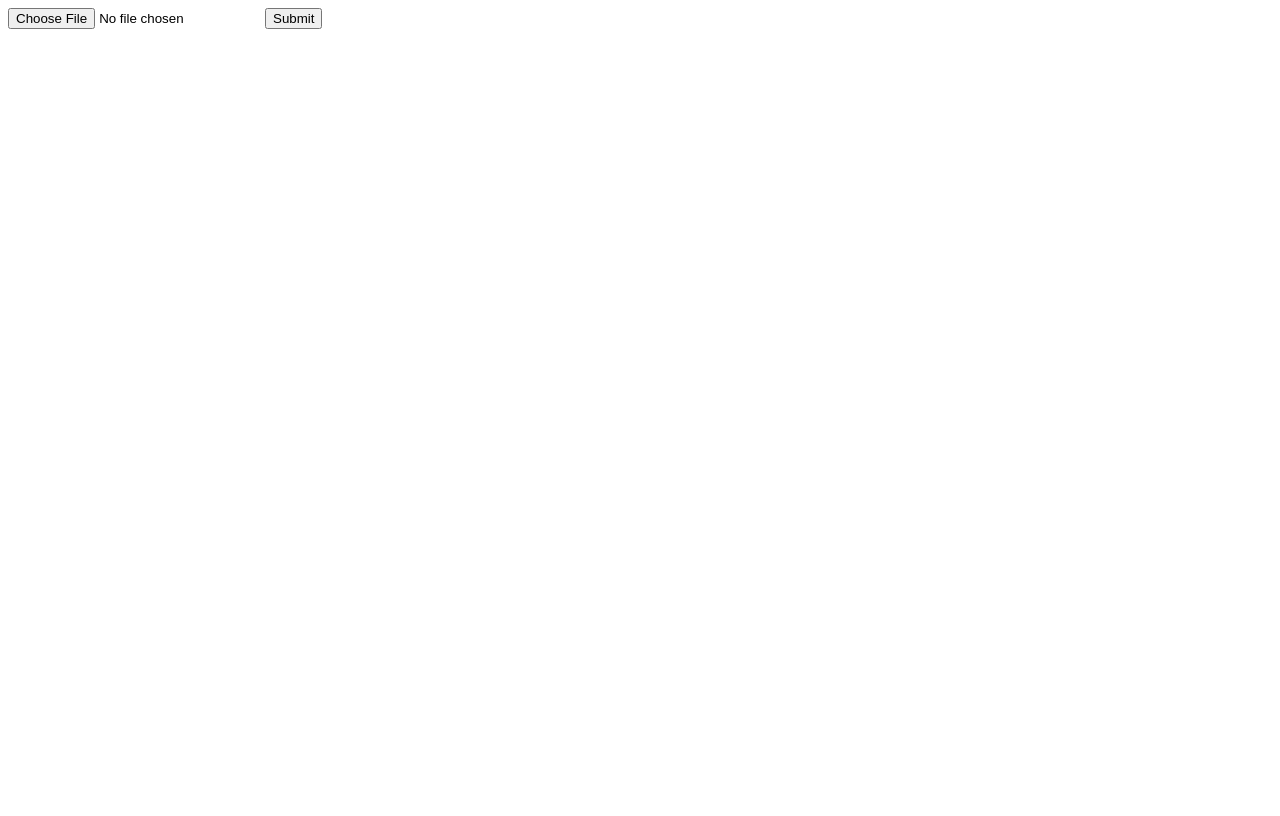
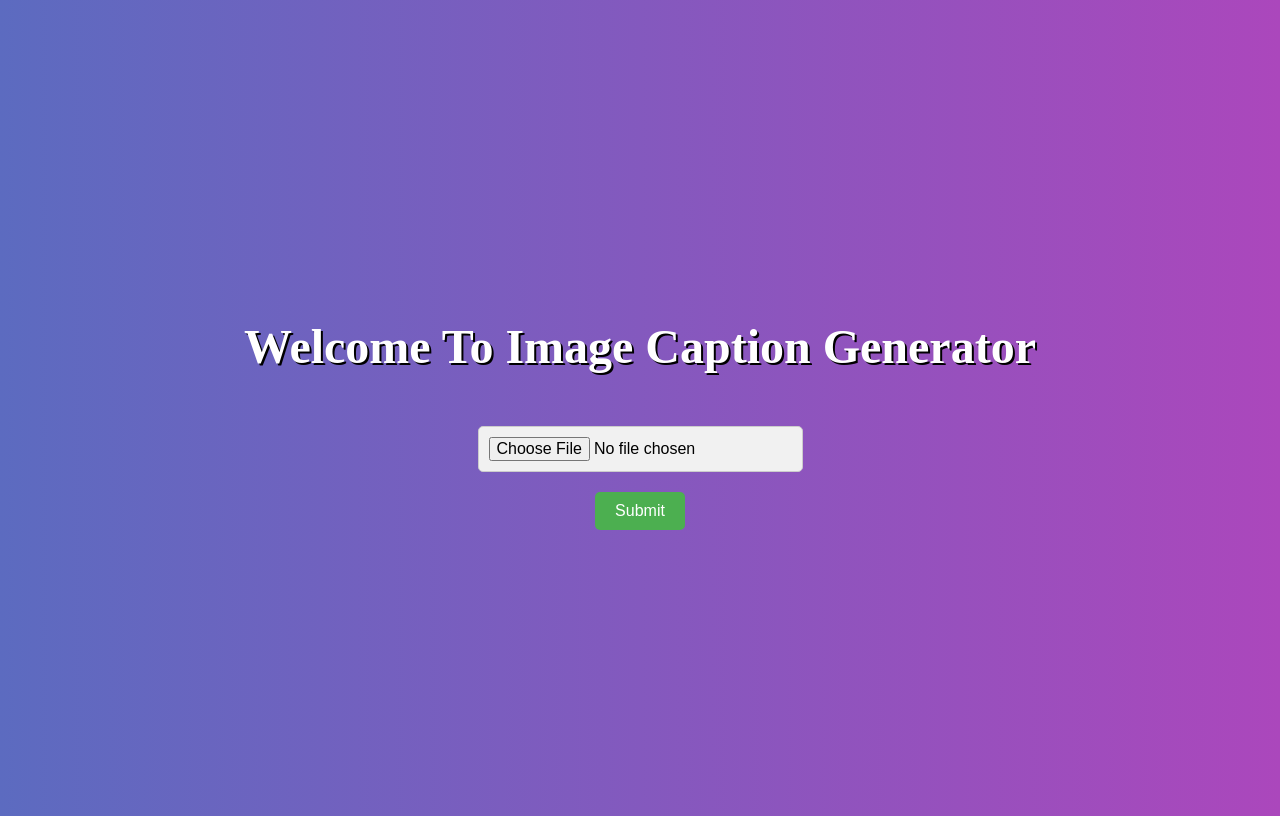
Before and after one commit to K-Sweekar/Image_caption_generator_flask, a Flask app: page / in a window 1280 px wide. Before the commit the page is almost empty. Before the commit the page ends 29 px from the top, so only its background shows below. Run offline with Flask 2, Linux system fonts and the light colour scheme; parts of the project's set-up code (start-up, migrations or seed data) failed here and were passed over.

Commit message:
Updating Index

```diff
--- a/templates/index.html
+++ b/templates/index.html
@@ -1,8 +1,69 @@
-<html >
+<!DOCTYPE html>
+<html lang="en">
+
+<head>
+    <meta charset="UTF-8" />
+    <meta http-equiv="X-UA-Compatible" content="IE=edge" />
+    <meta name="viewport" content="width=device-width, initial-scale=1.0" />
+    <title>Image Caption Generator</title>
+    <style>
+        body {
+            height: 100vh;
+            width: 100wh;
+            background: linear-gradient(to right, #5c6bc0, #ab47bc);
+            display: flex;
+            align-items: center;
+            justify-content: center;
+            flex-direction: column;
+        }
+
+        h1 {
+            font-size: 3rem;
+            color: #fff;
+            text-align: center;
+            text-shadow: 2px 2px #000;
+        }
+
+        form {
+            display: flex;
+            flex-direction: column;
+            align-items: center;
+        }
+
+        input[type="file"] {
+            margin-top: 20px;
+            padding: 10px;
+            border: 1px solid #ccc;
+            border-radius: 5px;
+            font-size: 16px;
+            background-color: #f1f1f1;
+            cursor: pointer;
+        }
+
+        input[type="submit"] {
+            margin-top: 20px;
+            padding: 10px 20px;
+            border: none;
+            border-radius: 5px;
+            font-size: 16px;
+            background-color: #4caf50;
+            color: white;
+            cursor: pointer;
+        }
+
+        input[type="submit"]:hover {
+            background-color: #3e8e41;
+        }
+    </style>
+</head>
+
+<body>
+    <h1>Welcome To Image Caption Generator</h1>
     <form action="{{url_for('after')}}" enctype="multipart/form-data" method="POST">
+        <input type="file" name="image" />
 
-        <input type="file" name='image'>
+        <input type="submit" />
+    </form>
+</body>
 
-    <input type="submit">
-    </form>
 </html>
```
